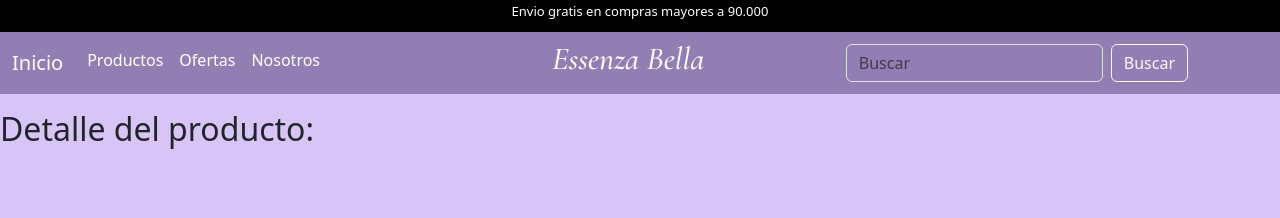
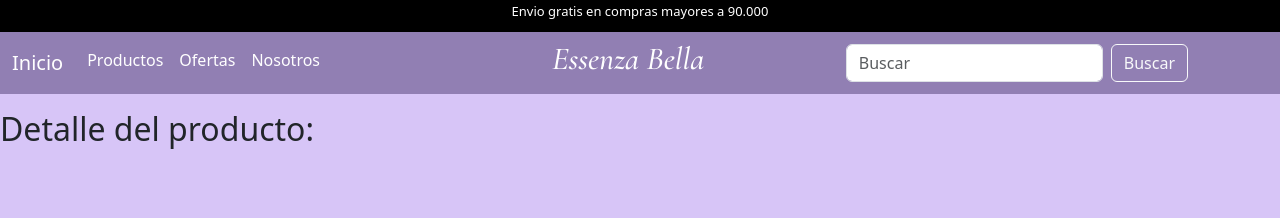
Before and after one commit to johaluzh/PROYECTO-JAVASCRIPT-UNTREF, a plain HTML site: page index2.html in a window 1280 px wide. Shown: the top 218 px of the page. Drawn offline with nearby package versions, Linux system fonts and the light colour scheme; a web font is replaced by a local one.

Commit message:
intento de resolver el problema del celu

```diff
--- a/CSS/style2.css
+++ b/CSS/style2.css
@@ -60,8 +60,10 @@ header > nav{
     background-color: #917FB3;
     color: #917FB3;
 }
-
-
+#navbarDark > form > input{
+    color: white;
+    background-color: white;
+}
 .nombre-ecommerce{
 
     background-color: 917FB3;
```
Also changed, not shown: script.js (+6 -2 lines).
